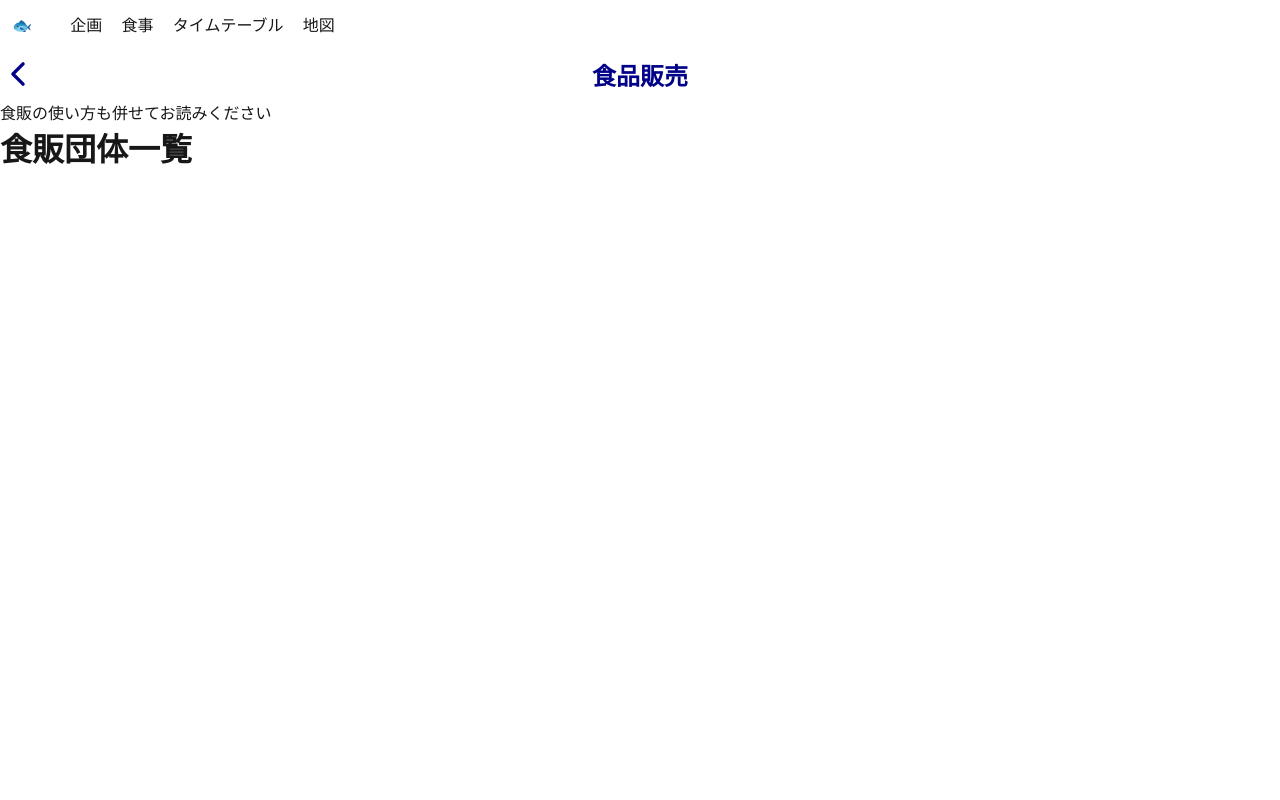
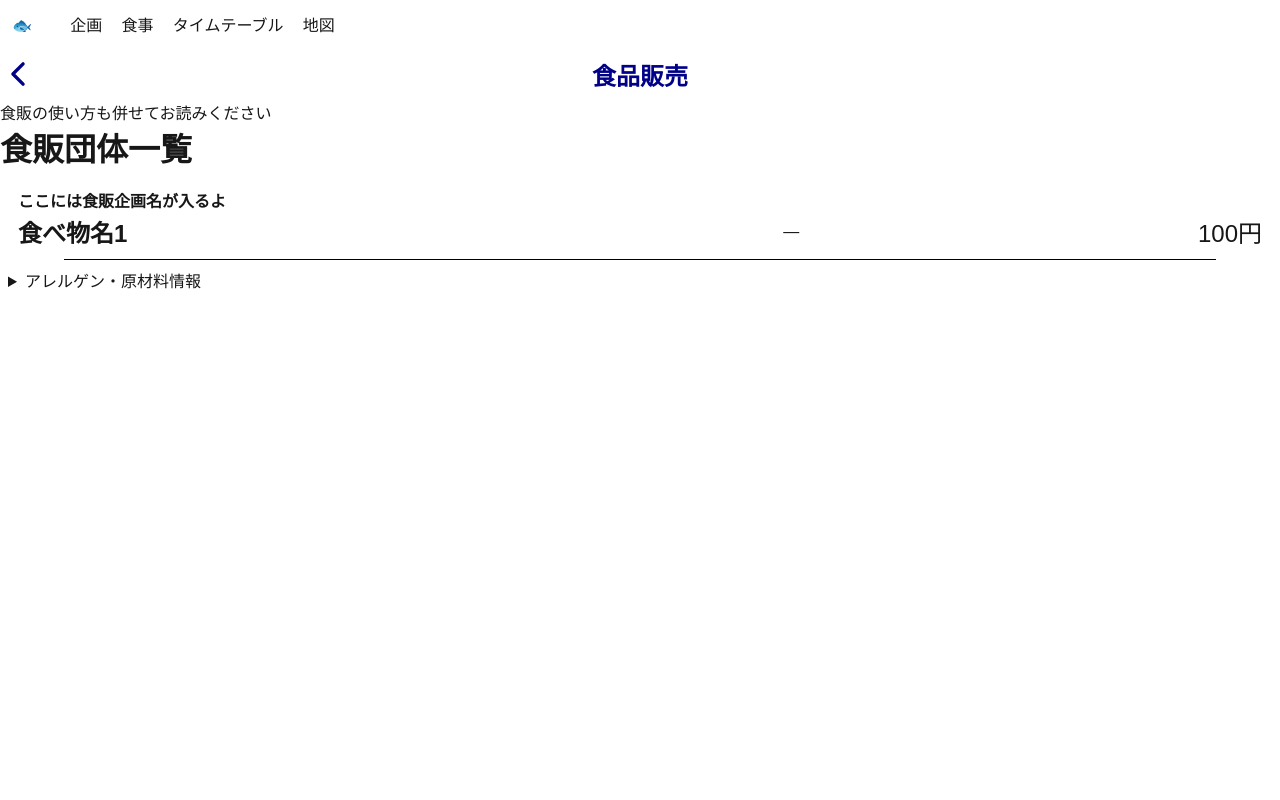
Before and after one commit to proirok/YSF17_SchoolFestival, a Next.js app: page /dining/foodSales in a window 1280 px wide. Shown: the top 800 px of the page. Built offline with nearby package versions, Linux system fonts and the light colour scheme; a web font is replaced by a local one.

Commit message:
食販カード表示のスマホデザインだけ

```diff
--- a/app/dining/foodSales/page.jsx
+++ b/app/dining/foodSales/page.jsx
@@ -1,5 +1,6 @@
 import TitleBarWithBack from "@/app/compoent/title_bar";
 import Link from "next/link";
+import styles from "./page.module.css"
 export const metadata = {
   title: "蒼煌祭17th非公式ページ｜食販",
   description: "蒼煌祭17thの食販についての情報の非公式のページです。",
@@ -15,7 +16,62 @@ export default function FoodSales() {
       <div style={{paddingBottom:"50rem"}}>
         <h1>食販団体一覧</h1>
         {/** 食販に限った企画で要求される機能が似ているのでprogram/slug/page.jsxの機能を流用しようかな？ */}
-        {/** ここを後で頑張る */}
+        {/** スマホ想定の文字サイズ */}
+        <div id="foodSaleMenus">{/** 例。図形どうしよう */}
+          <div className={styles.foodSalesMenuCard}>{/** 一カード？の塊 */}
+            <table className={styles.foodSalesMenuBox}>
+              <tr>
+                <th scope="row" colSpan={2}>
+                  <p>ここには食販企画名が入るよ</p>
+                </th>
+              </tr>
+              <tr>
+                <th scope="row" className={styles.foodSalesMenuName}>
+                  <p>食べ物名1</p>
+                </th>
+                <td className={styles.foodSalesMenuName2Price}>
+                  <p>―</p>
+                </td>
+                <td className={styles.foodSalesMenuPrice}>
+                  <p>100円</p>
+                </td>
+              </tr>
+            </table>
+            <div className={styles.line}></div>
+            <details className={styles.ingredients}>
+              <summary>アレルゲン・原材料情報</summary>
+              <div className={styles.ingredientsTable}>
+              <table>
+                <tr>
+                  <th>
+                    <p>食べ物名1</p>
+                  </th>
+                </tr>
+                <tr>
+                  <table style={{marginLeft: "0.5em"}} className={styles.ingredient}>
+                    <tr>
+                      <th>
+                        <p>特定原材料27品目:</p>
+                      </th>
+                      <td>
+                        <p>卵、りんご</p>
+                     </td>
+                    </tr>
+                    <tr>
+                      <th>
+                        <p>原材料名: </p>
+                      </th>
+                      <td>
+                        <p>卵、米、りんご</p>
+                      </td>
+                    </tr>
+                  </table>
+                </tr>
+              </table>
+              </div>
+            </details>
+          </div>
+        </div>
       </div>
       <div id="how-to-use-foodSales">
         <h1>食販の使い方</h1>
--- /dev/null
+++ b/app/dining/foodSales/page.module.css
@@ -0,0 +1,65 @@
+@media (orientation: portrait) {/** 縦長 */
+  .foodSalesMenuCard {
+    background: #d9d9d9;
+    margin: 1em;
+    max-width: 272px;
+    /**max-width: fit-content;*/
+    min-width: calc(100vw - 2em);
+    /** min-width: fit-content; */
+  }
+}
+
+.foodSalesMenuBox {
+  padding: 1em;
+  padding-bottom: 0.5em;
+  width: 100%;
+  min-width: fit-content;
+  text-align: left;
+}
+
+.foodSalesMenuName {
+  max-width: max-content;
+  font-size: 1.5em;
+}
+
+.foodSalesMenuName2Price {
+  text-align: center;
+  padding-left: 1.5em;
+  padding-right: 1.5em;
+}
+
+.foodSalesMenuPrice {
+  float: right;
+  text-align: right;
+  font-size: 1.5em;
+}
+
+.line {
+  margin-left: 5%;
+  max-width: calc(90%);
+  border-top: solid 1px #000000;
+}
+
+.ingredients {
+  padding: 0.5em;
+  width: 100%;
+  text-align: left;
+}
+
+/**一つの食べ物を囲む*/
+.ingredientsTable {
+  background-color: #ffffff;
+  width: calc(100% - 0.5em);
+  margin: 0.25em;
+  padding: 0.25em;
+}
+
+/**一つの食べ物の原材料とかを囲む*/
+.ingredient {
+  width: max-content;
+  /**padding-left: 0em;
+  padding-right: 0em;*/
+}
+.ingredient th{
+  padding-right: 1em;
+}
```
